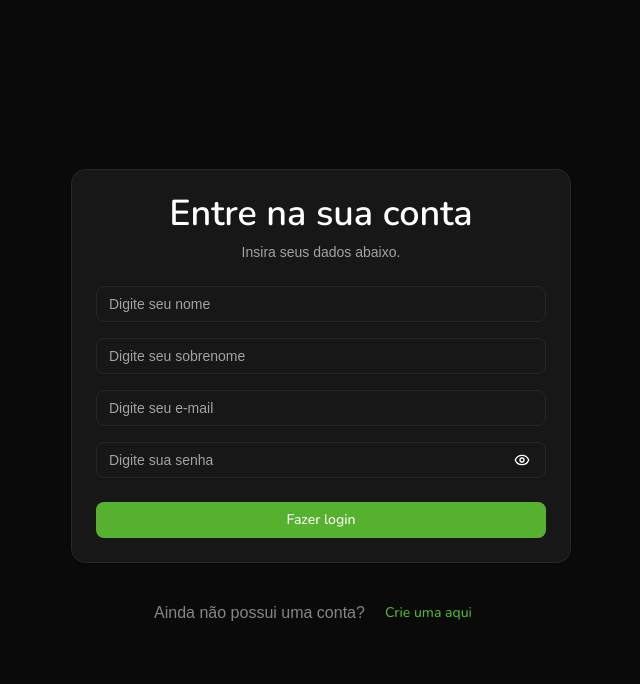
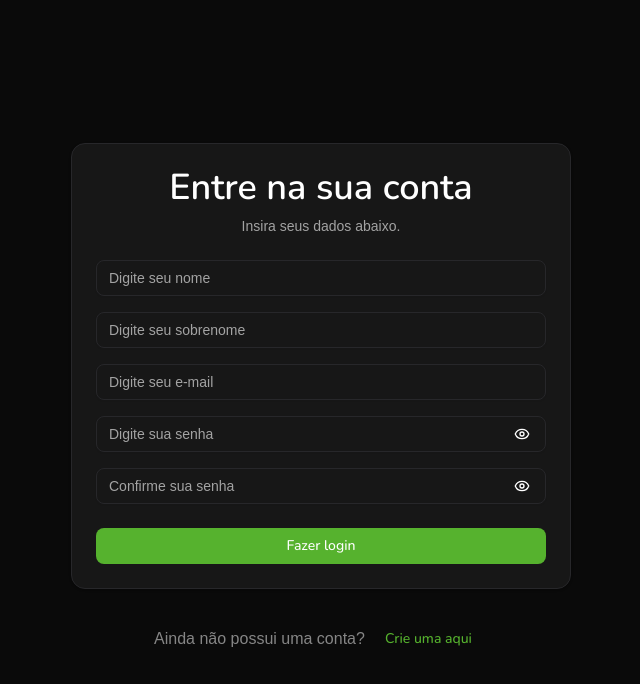
Before and after one commit to Alessandro-Vieira77/fintrack, a React (Vite) app: page /signup in a window 1280 px wide. Shown: the top 684 px of the page, without its empty margins (319-959 px from the left). Built offline with nearby package versions, Linux system fonts and the light colour scheme; a web font is replaced by a local one.

Commit message:
feat: add password input component

```diff
--- /dev/null
+++ b/src/components/password-input.jsx
@@ -0,0 +1,23 @@
+import { Eye, EyeOff } from 'lucide-react'
+import { useState } from 'react'
+
+import { Button } from '@/components/ui/button'
+import { Input } from '@/components/ui/input'
+
+function PasswordInput({ placeholder = 'Digite sua senha' }) {
+  const [passwordIsVisible, setPasswordIsVisible] = useState(false)
+  return (
+    <div className="relative">
+      <Input type={passwordIsVisible ? 'text' : 'password'} placeholder={placeholder} />
+      <Button
+        onClick={() => setPasswordIsVisible(value => !value)}
+        variant={'ghost'}
+        className="absolute top-0 right-0 bottom-0 my-auto mr-2 h-8 w-8 leading-0"
+      >
+        {passwordIsVisible ? <EyeOff /> : <Eye />}
+      </Button>
+    </div>
+  )
+}
+
+export default PasswordInput
--- a/src/pages/Signup.jsx
+++ b/src/pages/Signup.jsx
@@ -1,8 +1,6 @@
-import { Eye } from 'lucide-react'
-import { EyeOff } from 'lucide-react'
-import { useState } from 'react'
 import { Link } from 'react-router'
 
+import PasswordInput from '@/components/password-input'
 import { Button } from '@/components/ui/button'
 import {
   Card,
@@ -15,7 +13,6 @@
 import { Input } from '@/components/ui/input'
 
 function Signup() {
-  const [passwordIsVisible, setPasswordIsVisible] = useState(false)
   return (
     <div className="flex h-screen w-screen flex-col items-center justify-center gap-8">
       <Card className="w-[500px]">
@@ -27,16 +24,8 @@
           <Input placeholder="Digite seu nome" />
           <Input placeholder="Digite seu sobrenome" />
           <Input placeholder="Digite seu e-mail" />
-          <div className="relative">
-            <Input type={passwordIsVisible ? 'text' : 'password'} placeholder="Digite sua senha" />
-            <Button
-              onClick={() => setPasswordIsVisible(value => !value)}
-              variant={'ghost'}
-              className="absolute top-0 right-0 bottom-0 my-auto mr-2 h-8 w-8 leading-0"
-            >
-              {passwordIsVisible ? <EyeOff /> : <Eye />}
-            </Button>
-          </div>
+          <PasswordInput />
+          <PasswordInput placeholder="Confirme sua senha" />
         </CardContent>
         <CardFooter>
           <Button className="w-full">Fazer login</Button>
```
